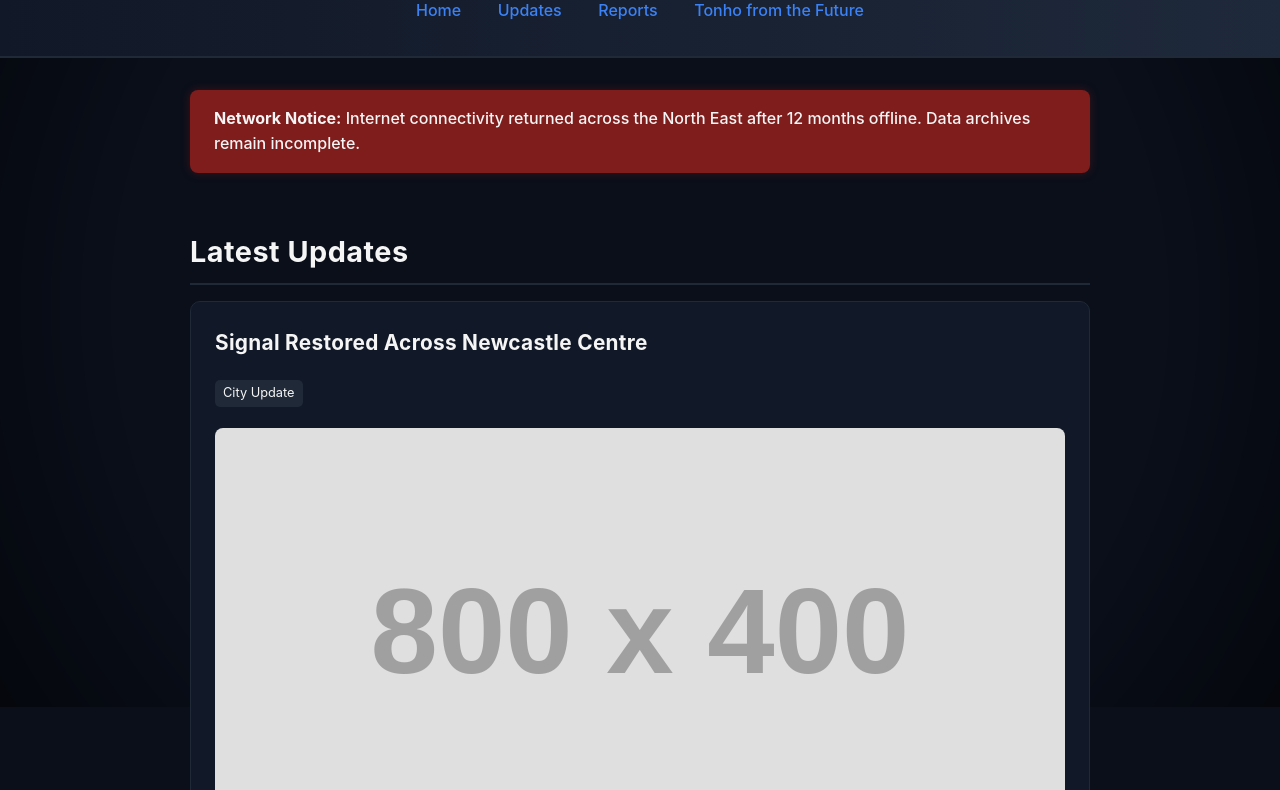
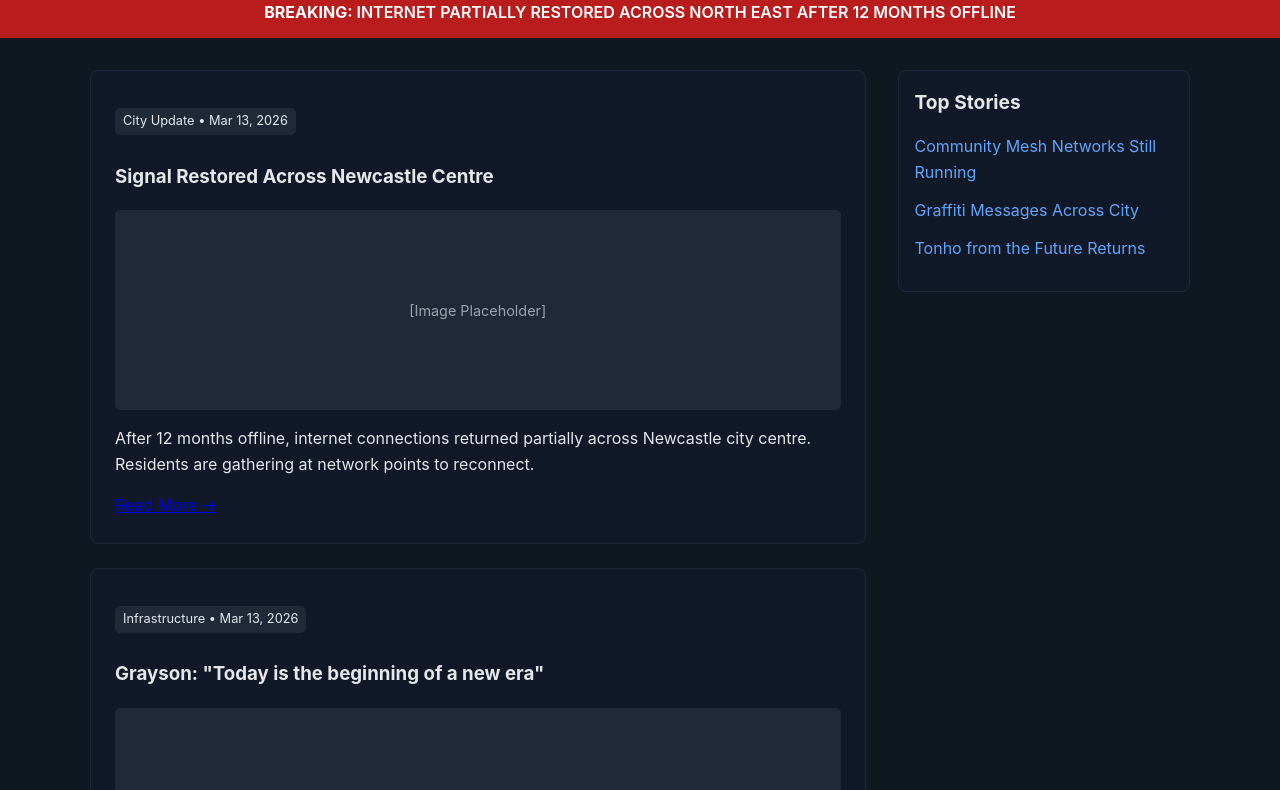
Before and after one commit to hazalGund/TheGreatReconnect, a plain HTML site: page index.html in a window 1280 px wide. Shown: the part 93-883 px from the top of the page. Drawn offline with Linux system fonts and the light colour scheme; placeholder pictures from the web are drawn by us.

Commit message:
make style more newsy

```diff
--- a/index.html
+++ b/index.html
@@ -1,111 +1,119 @@
 <!DOCTYPE html>
 <html lang="en">
 <head>
-  <meta charset="UTF-8" />
-  <meta name="viewport" content="width=device-width, initial-scale=1.0" />
+  <meta charset="UTF-8">
+  <meta name="viewport" content="width=device-width, initial-scale=1.0">
   <title>North East Signal</title>
   <style>
-    /* Base Styles */
     body {
       font-family: 'Inter', Arial, sans-serif;
       margin: 0;
-      background: #0a0f1a;
-      color: #f5f5f5;
+      background: #0f1720;
+      color: #e5e7eb;
       line-height: 1.6;
-      position: relative;
-    }
-
-    /* Subtle cinematic vignette */
-    body::after {
-      content: '';
-      position: fixed;
-      top:0; left:0;
-      width:100%; height:100%;
-      pointer-events: none;
-      background: radial-gradient(circle at center, rgba(255,255,255,0) 70%, rgba(0,0,0,0.5) 100%);
-      z-index: 0;
     }
 
     header {
+      display: flex;
+      justify-content: space-between;
+      align-items: center;
+      padding: 1rem 2rem;
       background: linear-gradient(90deg, #111827 0%, #1e293b 100%);
-      padding: 2rem 1rem;
       border-bottom: 2px solid #1f2937;
-      display: flex;
-      flex-direction: column;
-      align-items: center;
-      gap: 0.5rem;
-      position: relative;
-      z-index: 1;
     }
 
     header h1 {
       margin: 0;
-      font-size: 2rem;
+      font-size: 1.8rem;
+      font-weight: 700;
       letter-spacing: 0.5px;
-      text-shadow: 0 2px 6px rgba(0,0,0,0.8);
     }
 
     nav a {
       color: #3b82f6;
-      margin: 0 1rem;
+      margin-left: 1.2rem;
       text-decoration: none;
       font-weight: 500;
-      transition: all 0.3s;
+      transition: color 0.3s;
     }
 
     nav a:hover {
       color: #60a5fa;
-      text-shadow: 0 0 8px #60a5fa;
+      text-decoration: underline;
     }
 
-    .container {
-      max-width: 900px;
-      margin: auto;
-      padding: 2rem 1rem;
+    .breaking-news {
+      background: #b91c1c;
+      color: #fff;
+      text-align: center;
+      padding: 0.8rem;
+      font-weight: 600;
+      text-transform: uppercase;
+    }
+
+    .main-content {
+      display: flex;
+      max-width: 1100px;
+      margin: 2rem auto;
+      gap: 2rem;
+      padding: 0 1rem;
+    }
+
+    .articles {
+      flex: 3;
       display: flex;
       flex-direction: column;
-      gap: 2rem;
-      position: relative;
-      z-index: 1;
+      gap: 1.5rem;
     }
 
-    .alert {
-      background: #7f1d1d;
-      padding: 1rem 1.5rem;
+    .sidebar {
+      flex: 1;
+      background: #111827;
+      padding: 1rem;
       border-radius: 8px;
-      font-weight: 500;
-      box-shadow: 0 0 10px rgba(127,29,29,0.4);
+      border: 1px solid #1f2937;
+      height: fit-content;
     }
 
-    article {
+    .sidebar h3 {
+      margin-top: 0;
+      font-size: 1.2rem;
+      margin-bottom: 1rem;
+    }
+
+    .sidebar ul {
+      list-style: none;
+      padding-left: 0;
+      margin: 0;
+    }
+
+    .sidebar li {
+      margin-bottom: 0.8rem;
+    }
+
+    .sidebar a {
+      color: #60a5fa;
+      text-decoration: none;
+    }
+
+    .sidebar a:hover {
+      text-decoration: underline;
+    }
+
+    .news-card {
       background: #111827;
       padding: 1.5rem;
-      border-radius: 10px;
+      border-radius: 8px;
       border: 1px solid #1f2937;
       transition: transform 0.2s, box-shadow 0.2s;
     }
 
-    article:hover {
-      transform: translateY(-3px);
-      box-shadow: 0 0 15px rgba(59,130,246,0.6), 0 8px 20px rgba(0,0,0,0.3);
+    .news-card:hover {
+      transform: translateY(-2px);
+      box-shadow: 0 4px 12px rgba(59,130,246,0.4);
     }
 
-    h2 {
-      border-bottom: 2px solid #1f2937;
-      padding-bottom: 0.5rem;
-      margin-bottom: 1rem;
-      font-size: 1.8rem;
-      letter-spacing: 0.5px;
-    }
-
-    h3 {
-      margin-top: 0;
-      font-size: 1.3rem;
-      margin-bottom: 0.5rem;
-      letter-spacing: 0.3px;
-    }
-
-    .tag {
+    .news-card .tag {
       background: #1f2937;
       padding: 0.2rem 0.5rem;
       border-radius: 5px;
@@ -114,12 +122,26 @@
       margin-bottom: 0.5rem;
     }
 
-    img.article-img, video.article-video {
+    .placeholder-img {
       width: 100%;
-      border-radius: 8px;
-      margin: 0.8rem 0;
-      object-fit: cover;
-      filter: brightness(1.05) contrast(1.1);
+      height: 200px;
+      background: #1f2937;
+      display: flex;
+      align-items: center;
+      justify-content: center;
+      color: #9ca3af;
+      font-size: 0.9rem;
+      border-radius: 5px;
+      margin: 0.5rem 0;
+    }
+
+    @media (max-width: 900px) {
+      .main-content {
+        flex-direction: column;
+      }
+      .sidebar {
+        width: 100%;
+      }
     }
 
     footer {
@@ -130,19 +152,6 @@
       border-top: 2px solid #1f2937;
       margin-top: 3rem;
       background: linear-gradient(90deg, #111827 0%, #1e293b 100%);
-      position: relative;
-      z-index: 1;
-    }
-
-    @media (max-width: 600px) {
-      nav {
-        display: flex;
-        flex-wrap: wrap;
-        justify-content: center;
-      }
-      nav a {
-        margin: 0.3rem;
-      }
     }
   </style>
 </head>
@@ -154,61 +163,55 @@
     <a href="#">Home</a>
     <a href="#updates">Updates</a>
     <a href="#reports">Reports</a>
-    <a href="tonho.html" target="_blank">Tonho from the Future</a>
+    <a href="tonho.html">Tonho from the Future</a>
   </nav>
 </header>
 
-<div class="container">
-
-<div class="alert">
-<strong>Network Notice:</strong> Internet connectivity returned across the North East after 12 months offline. Data archives remain incomplete.
+<div class="breaking-news">
+  <strong>BREAKING:</strong> Internet partially restored across North East after 12 months offline
 </div>
 
-<section id="updates">
-<h2>Latest Updates</h2>
+<div class="main-content">
+  <div class="articles">
 
-<article>
+    <article class="news-card">
+      <p class="tag">City Update • Mar 13, 2026</p>
       <h3>Signal Restored Across Newcastle Centre</h3>
-<p class="tag">City Update</p>
-<img src="https://via.placeholder.com/800x400.png?text=Newcastle+City+Centre" alt="Newcastle city centre streets" class="article-img" />
-<p>Early this morning, several districts reported partial internet connectivity returning for the first time since the outage began 11 months ago. Connections remain unstable across Newcastle city centre, but residents gathered around reopened network points celebrating the return of communication.</p>
+      <div class="placeholder-img">[Image Placeholder]</div>
+      <p>After 12 months offline, internet connections returned partially across Newcastle city centre. Residents are gathering at network points to reconnect.</p>
+      <a href="#">Read More →</a>
     </article>
 
-<article>
+    <article class="news-card">
+      <p class="tag">Infrastructure • Mar 13, 2026</p>
       <h3>Grayson: "Today is the beginning of a new era"</h3>
-<p class="tag">Infrastructure</p>
-<img src="https://via.placeholder.com/800x400.png?text=Servers+Recovered" alt="Technicians working on servers" class="article-img" />
-<p>Technicians working near the Quayside report that several corporate data servers were successfully powered back on. Many files appear corrupted after months without maintenance.</p>
+      <div class="placeholder-img">[Image Placeholder]</div>
+      <p>Technicians report that several corporate servers were successfully powered back on. Many files are corrupted after months without maintenance.</p>
+      <a href="#">Read More →</a>
     </article>
 
-<article>
+    <article class="news-card">
+      <p class="tag">Transport • Mar 13, 2026</p>
       <h3>Public Transport Slowly Synchronising Again</h3>
-<p class="tag">Transport</p>
-<img src="https://via.placeholder.com/800x400.png?text=Tyne+Transport+Network" alt="Tyne and Wear transport system" class="article-img" />
-<p>Without online systems, most of the Tyne and Wear transport network operated manually for nearly a year. Engineers say digital scheduling may return within weeks if connections stabilise.</p>
+      <div class="placeholder-img">[Image Placeholder]</div>
+      <p>The Tyne and Wear transport network operated manually for nearly a year. Engineers say digital scheduling may return within weeks.</p>
+      <a href="#">Read More →</a>
     </article>
 
-</section>
+  </div>
 
-<section id="reports">
-<h2>Field Reports</h2>
-
-<article>
-<h3>Graffiti Messages Found Across the City</h3>
-<img src="https://via.placeholder.com/800x400.png?text=Graffiti+Message" alt="Graffiti with the message 'THE SIGNAL NEVER LEFT'" class="article-img" />
-<p>Errorists are everywhere!</p>
-</article>
-
-<article>
-<h3>Community Mesh Networks Discovered</h3>
-<img src="https://via.placeholder.com/800x400.png?text=Community+Mesh+Network" alt="Improvised community wireless network" class="article-img" />
-<p>Small neighbourhood groups reportedly built improvised wireless networks while the internet was down. Some of these networks are still operating independently.</p>
-</article>
-
-</section>
+  <aside class="sidebar">
+    <h3>Top Stories</h3>
+    <ul>
+      <li><a href="#">Community Mesh Networks Still Running</a></li>
+      <li><a href="#">Graffiti Messages Across City</a></li>
+      <li><a href="#">Tonho from the Future Returns</a></li>
+    </ul>
+  </aside>
+</div>
 
 <footer>
-<p>North East Signal Archive • Newcastle Upon Tyne </p>
+  North East Signal Archive • Newcastle Upon Tyne
 </footer>
 
 </body>
```
Lines whose indentation alone changed are shown as unchanged.
